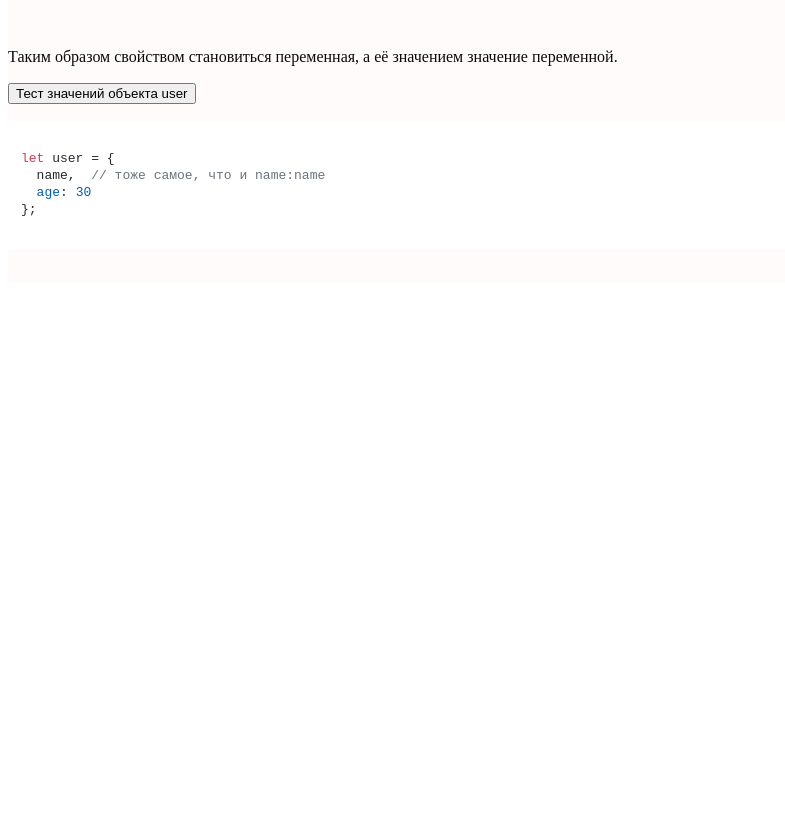
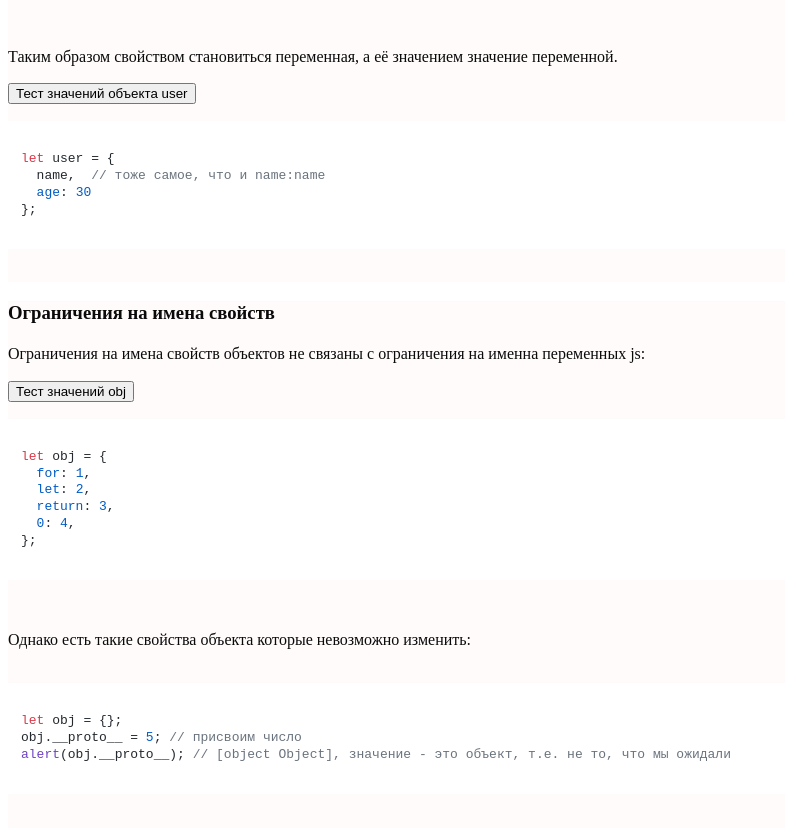
Before and after one commit to NikZha/conspectOfBasicsJs, a plain HTML site: page 4. Объекты основы/object.html in a window 1280 px wide. Shown: the part 3961-4792 px from the top of the page, without its empty margins (0-785 px from the left). Before the commit the page ends 4256 px from the top, so only its background shows below. Drawn offline with nearby package versions, Linux system fonts and the light colour scheme.

Commit message:
feat: topic forbid

```diff
--- a/4. Объекты основы/object.html
+++ b/4. Объекты основы/object.html
@@ -233,6 +233,41 @@ let user = {
             }
         </script>
     </div>
+    <div class="topic" id="forbid">
+        <h3>Ограничения на имена свойств</h3>
+        <p>Ограничения на имена свойств объектов не связаны с ограничения на именна переменных js:</p>
+        <pre><input type="button" value="Тест значений obj" onclick="exmpl4()">
+            <code class="language-javascript">
+let obj = {
+  for: 1,
+  let: 2,
+  return: 3,
+  0: 4,
+};
+            </code>
+        </pre>
+        <script>
+            function exmpl4() {
+                let obj = {
+                    for: 1,
+                    let: 2,
+                    return: 3,
+                    0: 4,
+                };
+                for (key in obj) {
+                    alert(`Name of key: ${key}\n Value of obj[${key}]: ${obj[key]}`)
+                }
+            }
+        </script>
+        <p>Однако есть такие свойства объекта которые невозможно изменить:</p>
+        <pre>
+            <code class="language-javascript">
+let obj = {};
+obj.__proto__ = 5; // присвоим число
+alert(obj.__proto__); // [object Object], значение - это объект, т.е. не то, что мы ожидали
+            </code>
+        </pre>
+    </div>
 
 </body>
 
```
